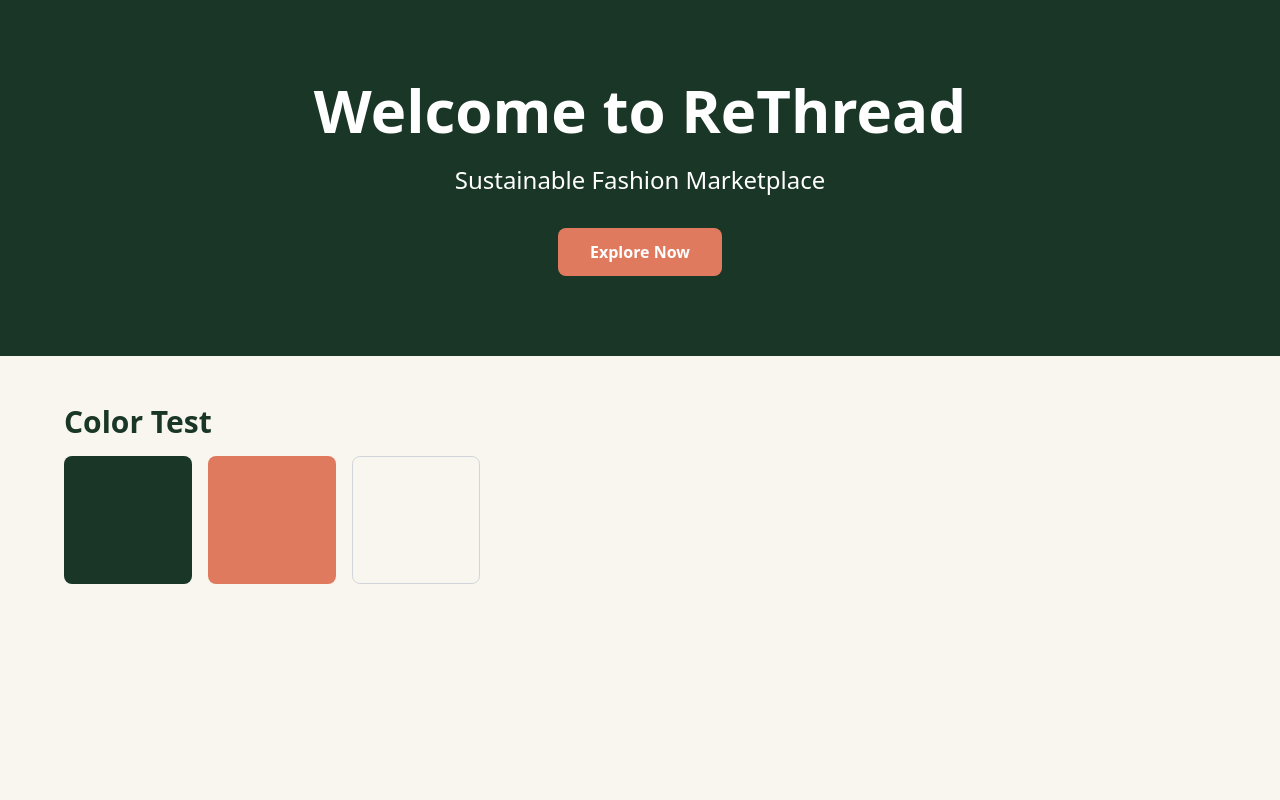
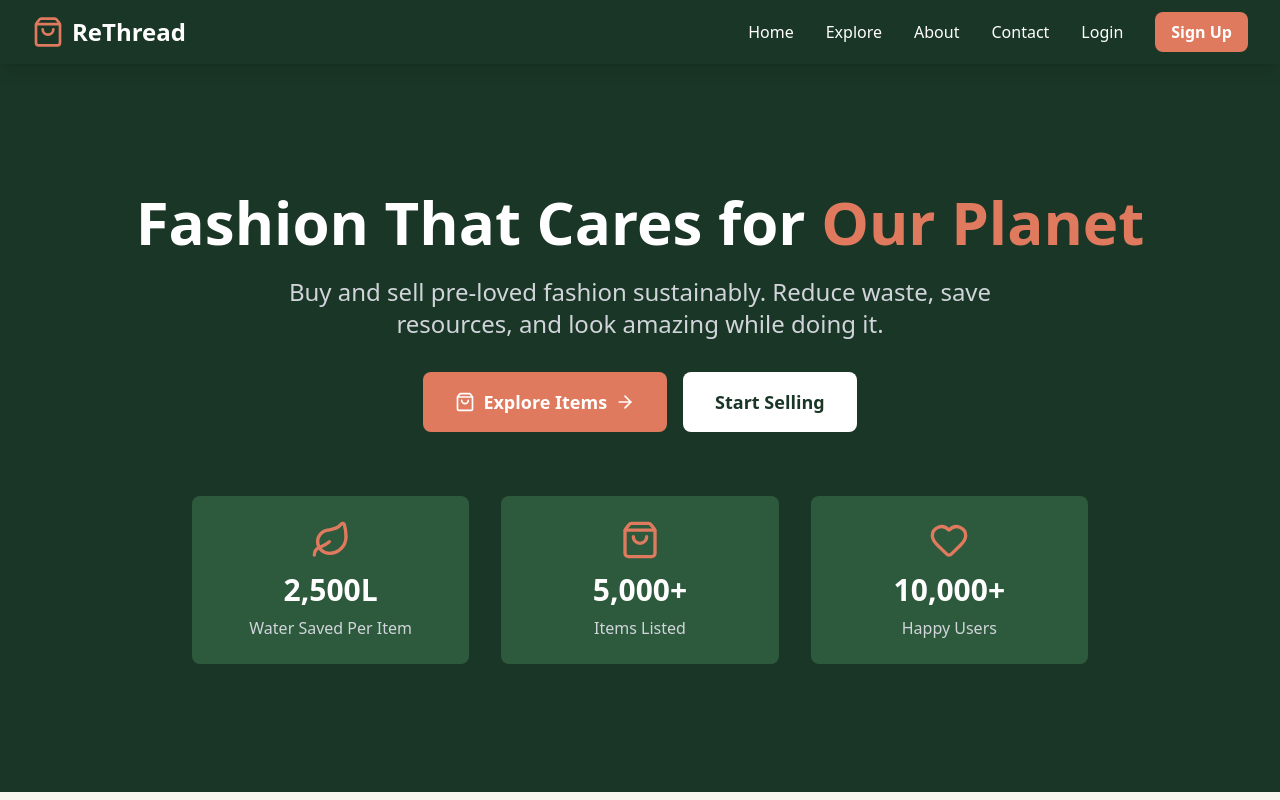
Before and after one commit to Tamanna431/ReThread_client, a Next.js app: page / in a window 1280 px wide. Shown: the top 800 px of the page. Built offline with nearby package versions, Linux system fonts and the light colour scheme; a web font is replaced by a local one.

Commit message:
feat: setup Next.js frontend with Navbar and Hero

```diff
--- a/src/app/page.tsx
+++ b/src/app/page.tsx
@@ -1,34 +1,23 @@
+import Navbar from '@/components/Navbar';
+import Hero from '@/components/Hero';
+
 export default function Home() {
   return (
     <main className="min-h-screen bg-oat">
-      {/* Hero Section */}
-      <div className="bg-forest text-white py-20 px-4">
-        <div className="max-w-6xl mx-auto text-center">
-          <h1 className="text-5xl md:text-6xl font-bold mb-6">
-            Welcome to ReThread
-          </h1>
-          <p className="text-xl md:text-2xl mb-8">
-            Sustainable Fashion Marketplace
+      <Navbar />
+      <Hero />
+
+      {/* More sections will come here */}
+      <section className="py-20">
+        <div className="max-w-7xl mx-auto px-4 text-center">
+          <h2 className="font-heading text-3xl md:text-4xl font-bold text-forest mb-4">
+            More Sections Coming Soon
+          </h2>
+          <p className="text-gray-600">
+            We're building an amazing sustainable fashion marketplace!
           </p>
-          <button className="bg-terracotta hover:bg-terracotta-dark text-white px-8 py-3 rounded-lg font-semibold transition">
-            Explore Now
-          </button>
         </div>
-      </div>
-
-      {/* Test Section */}
-      <div className="py-12 px-4">
-        <div className="max-w-6xl mx-auto">
-          <h2 className="text-3xl font-bold text-forest mb-4">
-            Color Test
-          </h2>
-          <div className="flex gap-4">
-            <div className="w-32 h-32 bg-forest rounded-lg"></div>
-            <div className="w-32 h-32 bg-terracotta rounded-lg"></div>
-            <div className="w-32 h-32 bg-oat border border-gray-300 rounded-lg"></div>
-          </div>
-        </div>
-      </div>
+      </section>
     </main>
   );
 }
--- /dev/null
+++ b/src/components/Hero.tsx
@@ -0,0 +1,56 @@
+import Link from 'next/link';
+import { ArrowRight, Leaf, ShoppingBag, Heart } from 'lucide-react';
+
+export default function Hero() {
+  return (
+    <section className="bg-forest text-white py-20 md:py-32">
+      <div className="max-w-7xl mx-auto px-4 sm:px-6 lg:px-8">
+        <div className="text-center">
+          <h1 className="font-heading text-4xl md:text-6xl font-bold mb-6">
+            Fashion That Cares for{' '}
+            <span className="text-terracotta">Our Planet</span>
+          </h1>
+          <p className="text-xl md:text-2xl mb-8 text-gray-300 max-w-3xl mx-auto">
+            Buy and sell pre-loved fashion sustainably. Reduce waste, save resources,
+            and look amazing while doing it.
+          </p>
+          <div className="flex flex-col sm:flex-row gap-4 justify-center mb-12">
+            <Link
+              href="/explore"
+              className="bg-terracotta hover:bg-terracotta-dark text-white px-8 py-4 rounded-lg font-semibold text-lg transition flex items-center justify-center gap-2"
+            >
+              <ShoppingBag className="w-5 h-5" />
+              Explore Items
+              <ArrowRight className="w-5 h-5" />
+            </Link>
+            <Link
+              href="/items/add"
+              className="bg-white hover:bg-gray-100 text-forest px-8 py-4 rounded-lg font-semibold text-lg transition"
+            >
+              Start Selling
+            </Link>
+          </div>
+
+          {/* Stats */}
+          <div className="grid grid-cols-1 md:grid-cols-3 gap-8 max-w-4xl mx-auto mt-16">
+            <div className="bg-forest-light p-6 rounded-lg">
+              <Leaf className="w-10 h-10 text-terracotta mx-auto mb-3" />
+              <h3 className="text-3xl font-bold mb-2">2,500L</h3>
+              <p className="text-gray-300">Water Saved Per Item</p>
+            </div>
+            <div className="bg-forest-light p-6 rounded-lg">
+              <ShoppingBag className="w-10 h-10 text-terracotta mx-auto mb-3" />
+              <h3 className="text-3xl font-bold mb-2">5,000+</h3>
+              <p className="text-gray-300">Items Listed</p>
+            </div>
+            <div className="bg-forest-light p-6 rounded-lg">
+              <Heart className="w-10 h-10 text-terracotta mx-auto mb-3" />
+              <h3 className="text-3xl font-bold mb-2">10,000+</h3>
+              <p className="text-gray-300">Happy Users</p>
+            </div>
+          </div>
+        </div>
+      </div>
+    </section>
+  );
+}
--- /dev/null
+++ b/src/components/Navbar.tsx
@@ -0,0 +1,139 @@
+'use client';
+
+import { useState, useEffect } from 'react';
+import Link from 'next/link';
+import { Menu, X, ShoppingBag, LogOut, User } from 'lucide-react';
+
+export default function Navbar() {
+  const [isLoggedIn, setIsLoggedIn] = useState(false);
+  const [isMobileMenuOpen, setIsMobileMenuOpen] = useState(false);
+
+  useEffect(() => {
+    const token = localStorage.getItem('token');
+    setIsLoggedIn(!!token);
+  }, []);
+
+  const handleLogout = () => {
+    localStorage.removeItem('token');
+    localStorage.removeItem('user');
+    setIsLoggedIn(false);
+    window.location.href = '/';
+  };
+
+  return (
+    <nav className="bg-forest text-white sticky top-0 z-50 shadow-lg">
+      <div className="max-w-7xl mx-auto px-4 sm:px-6 lg:px-8">
+        <div className="flex justify-between items-center h-16">
+          {/* Logo */}
+          <Link href="/" className="flex items-center space-x-2">
+            <ShoppingBag className="w-8 h-8 text-terracotta" />
+            <span className="font-heading text-2xl font-bold">ReThread</span>
+          </Link>
+
+          {/* Desktop Navigation */}
+          <div className="hidden md:flex items-center space-x-8">
+            <Link href="/" className="hover:text-terracotta transition">
+              Home
+            </Link>
+            <Link href="/explore" className="hover:text-terracotta transition">
+              Explore
+            </Link>
+            <Link href="/about" className="hover:text-terracotta transition">
+              About
+            </Link>
+            <Link href="/contact" className="hover:text-terracotta transition">
+              Contact
+            </Link>
+
+            {isLoggedIn ? (
+              <>
+                <Link href="/items/add" className="hover:text-terracotta transition">
+                  Add Item
+                </Link>
+                <Link href="/items/manage" className="hover:text-terracotta transition">
+                  Manage
+                </Link>
+                <button
+                  onClick={handleLogout}
+                  className="flex items-center space-x-1 hover:text-terracotta transition"
+                >
+                  <LogOut className="w-5 h-5" />
+                  <span>Logout</span>
+                </button>
+              </>
+            ) : (
+              <>
+                <Link href="/login" className="hover:text-terracotta transition">
+                  Login
+                </Link>
+                <Link
+                  href="/register"
+                  className="bg-terracotta hover:bg-terracotta-dark px-4 py-2 rounded-lg font-semibold transition"
+                >
+                  Sign Up
+                </Link>
+              </>
+            )}
+          </div>
+
+          {/* Mobile Menu Button */}
+          <button
+            className="md:hidden"
+            onClick={() => setIsMobileMenuOpen(!isMobileMenuOpen)}
+          >
+            {isMobileMenuOpen ? <X className="w-6 h-6" /> : <Menu className="w-6 h-6" />}
+          </button>
+        </div>
+
+        {/* Mobile Menu */}
+        {isMobileMenuOpen && (
+          <div className="md:hidden py-4 border-t border-gray-700">
+            <div className="flex flex-col space-y-4">
+              <Link href="/" className="hover:text-terracotta transition">
+                Home
+              </Link>
+              <Link href="/explore" className="hover:text-terracotta transition">
+                Explore
+              </Link>
+              <Link href="/about" className="hover:text-terracotta transition">
+                About
+              </Link>
+              <Link href="/contact" className="hover:text-terracotta transition">
+                Contact
+              </Link>
+
+              {isLoggedIn ? (
+                <>
+                  <Link href="/items/add" className="hover:text-terracotta transition">
+                    Add Item
+                  </Link>
+                  <Link href="/items/manage" className="hover:text-terracotta transition">
+                    Manage
+                  </Link>
+                  <button
+                    onClick={handleLogout}
+                    className="text-left hover:text-terracotta transition"
+                  >
+                    Logout
+                  </button>
+                </>
+              ) : (
+                <>
+                  <Link href="/login" className="hover:text-terracotta transition">
+                    Login
+                  </Link>
+                  <Link
+                    href="/register"
+                    className="bg-terracotta hover:bg-terracotta-dark px-4 py-2 rounded-lg font-semibold transition text-center"
+                  >
+                    Sign Up
+                  </Link>
+                </>
+              )}
+            </div>
+          </div>
+        )}
+      </div>
+    </nav>
+  );
+}
```
